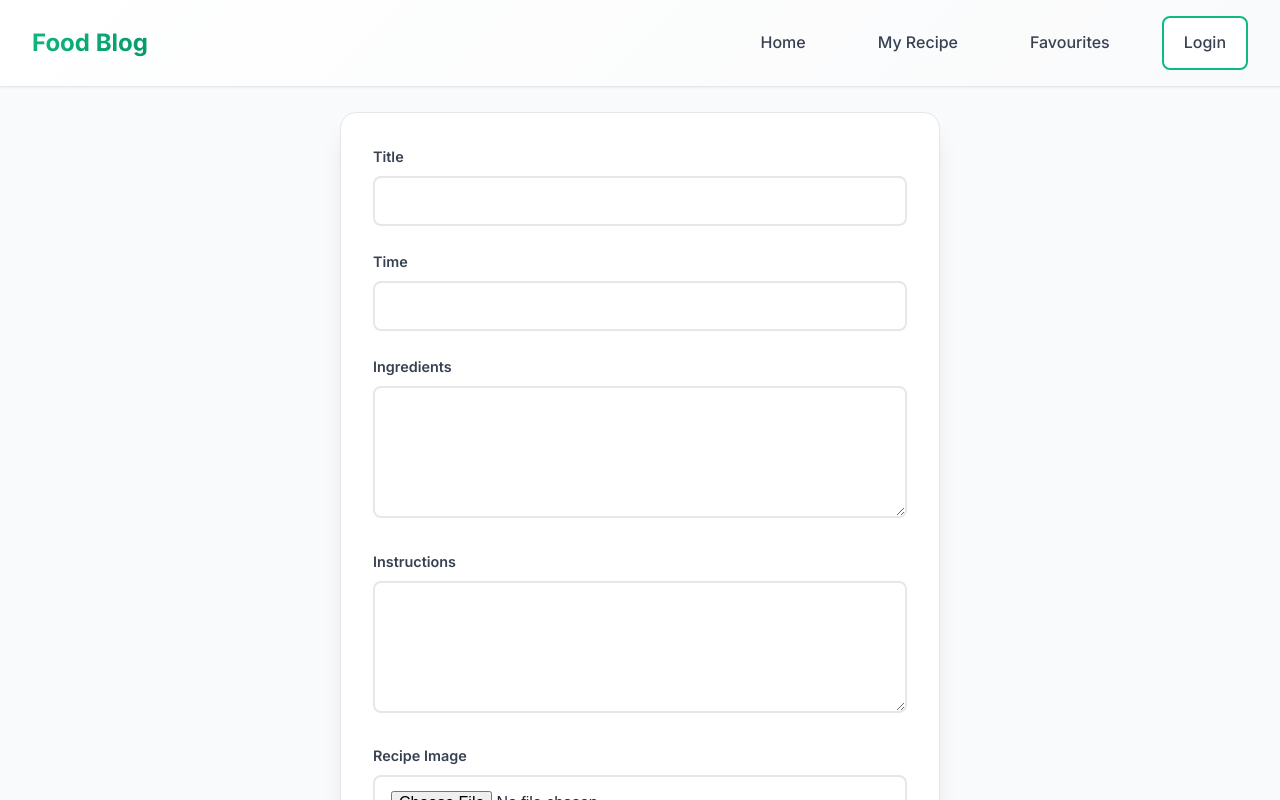
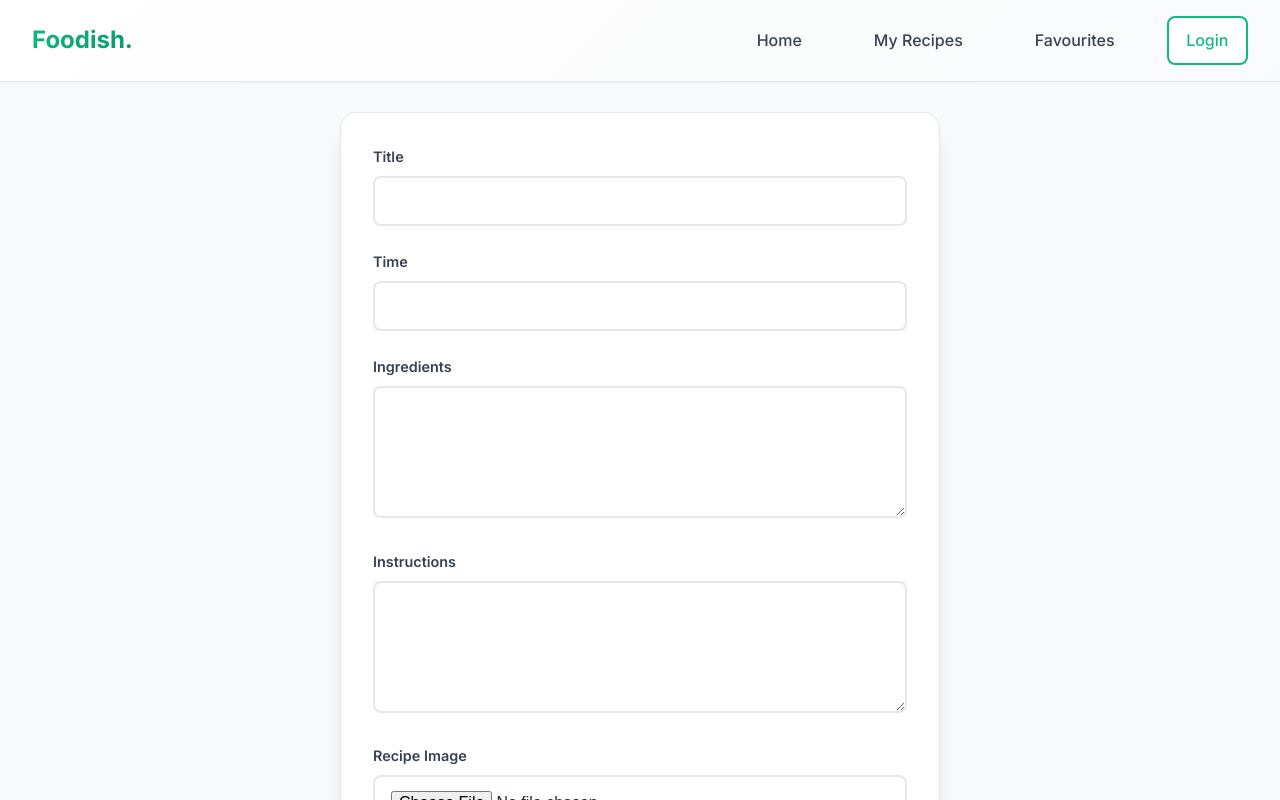
Before and after one commit to lasiniip2/foodRecipe, a React (Vite) app in the folder frontend/food-blog-app/: page /editRecipe/1 in a window 1280 px wide. Shown: the top 800 px of the page. Built offline with nearby package versions, Linux system fonts and the light colour scheme; no server answers.

Commit message:
navbar and footer adjusted

```diff
--- a/frontend/food-blog-app/src/App.css
+++ b/frontend/food-blog-app/src/App.css
@@ -103,19 +103,40 @@ header ul li a.active {
   box-shadow: var(--shadow-md);
 }
 
+/* Update the login/logout button styles */
 header ul li .login {
   color: var(--gray-700);
   font-weight: 500;
   cursor: pointer;
-  padding: 0.75rem 1.25rem;
+  padding: 0.60rem 1.1rem;
   border-radius: var(--border-radius-sm);
   transition: var(--transition);
   border: 2px solid var(--primary-green);
   background-color: var(--white);
 }
 
-header ul li .login:hover {
+/* Login state - keep green theme */
+header ul li .login.login-state {
+  border-color: var(--primary-green);
+  color: var(--primary-green);
+}
+
+header ul li .login.login-state:hover {
   background-color: var(--primary-green);
+  color: var(--white);
+  transform: translateY(-1px);
+  box-shadow: var(--shadow-md);
+}
+
+/* Logout state - use red theme without border */
+header ul li .login.logout-state {
+  border: none;
+  color: var(--danger);
+  background-color: transparent;
+}
+
+header ul li .login.logout-state:hover {
+  background-color: var(--danger);
   color: var(--white);
   transform: translateY(-1px);
   box-shadow: var(--shadow-md);
--- a/frontend/food-blog-app/src/components/Footer.jsx
+++ b/frontend/food-blog-app/src/components/Footer.jsx
@@ -3,7 +3,7 @@ import React from 'react'
 export default function Footer() {
   return (
     <div className='footer'>
-        <p>@copyright Lasini Pallewaththa</p>
+        <p>© 2024 Lasini Pallewaththa. All rights reserved.</p>
     </div>
   )
 }
--- a/frontend/food-blog-app/src/components/Navbar.jsx
+++ b/frontend/food-blog-app/src/components/Navbar.jsx
@@ -18,7 +18,6 @@ export default function Navbar() {
       localStorage.removeItem("token")
       localStorage.removeItem("user")
       setIsLogin(true)
-
     }
     else{
       setIsOpen(true)
@@ -28,12 +27,16 @@ export default function Navbar() {
   return (
     <>
         <header>
-            <h2>Food Blog</h2>
+            <h2>Foodish.</h2>
             <ul>
                 <li><NavLink to="/">Home</NavLink></li>
-                <li onClick={()=>isLogin && setIsOpen(true)}><NavLink to={ !isLogin ? "/myRecipe" : "/"}>My Recipe</NavLink></li>
+                <li onClick={()=>isLogin && setIsOpen(true)}><NavLink to={ !isLogin ? "/myRecipe" : "/"}>My Recipes</NavLink></li>
                 <li onClick={()=>isLogin && setIsOpen(true)}><NavLink to={ !isLogin ? "/favRecipe" : "/"}>Favourites</NavLink></li>
-                <li onClick={checkLogin}><p className='login'>{ (isLogin)? "Login": "Logout" }{user?.email ? `(${user?.email})` : ""}</p></li>
+                <li onClick={checkLogin}>
+                  <p className={`login ${isLogin ? 'login-state' : 'logout-state'}`}>
+                    { (isLogin)? "Login": "Logout" }{user?.email ? ` (${user?.email})` : ""}
+                  </p>
+                </li>
             </ul>
         </header>
        { (isOpen) && <Modal onClose={()=>setIsOpen(false)}><InputForm setIsOpen={()=>setIsOpen(false)}/></Modal>}
```
